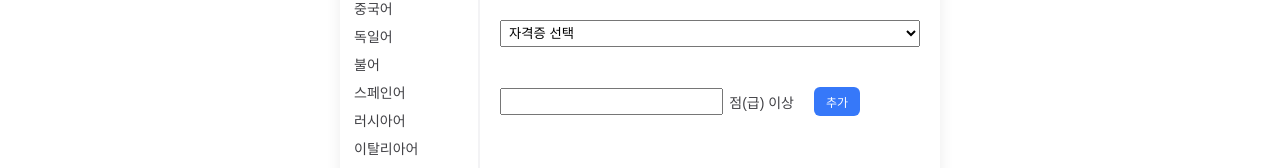
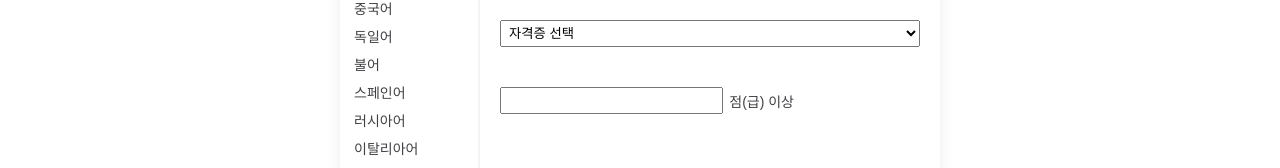
Before and after one commit to kanggongp/ts-world, a Next.js app: page /certification in a window 1280 px wide. Both pictures are taken after a click on the element "영어". Shown: the part 233-401 px from the top of the page. Built offline with nearby package versions, Linux system fonts and the light colour scheme.

Commit message:
예외처리 추가

```diff
--- a/src/components/views/Certification/CertificateSelection/CertificateSelection.tsx
+++ b/src/components/views/Certification/CertificateSelection/CertificateSelection.tsx
@@ -15,7 +15,7 @@ interface Props {
 
 const CertificateSelection = ({ langTitle, langScore, setScore, handleLangTitle, handleLangScore, pushResultArr, currentLangArr }: Props) => {
 
-  const scoreArr = currentLangArr.find(item => item.name === langTitle)?.score
+  const scoreArr = currentLangArr.find(item => item.name === langTitle)?.score || []
 
   const handleScore = () => {
 
@@ -24,10 +24,6 @@ const CertificateSelection = ({ langTitle, langScore, setScore, handleLangTitle,
       return
     }
 
-    if(langScore === ''){
-      alert('중복 혹은 빈값은 등록이 불가능합니다')
-      return;
-    }
 
     pushResultArr(langTitle, langScore)
     setScore('')
@@ -64,7 +60,9 @@ const CertificateSelection = ({ langTitle, langScore, setScore, handleLangTitle,
             <span>점(급) 이상</span>
           </div>
         }
-        <button onClick={handleScore}>추가</button>
+        {langScore !== '' && (
+          <button onClick={handleScore}>추가</button>
+        )}
       </div>
     </>
   )
```
